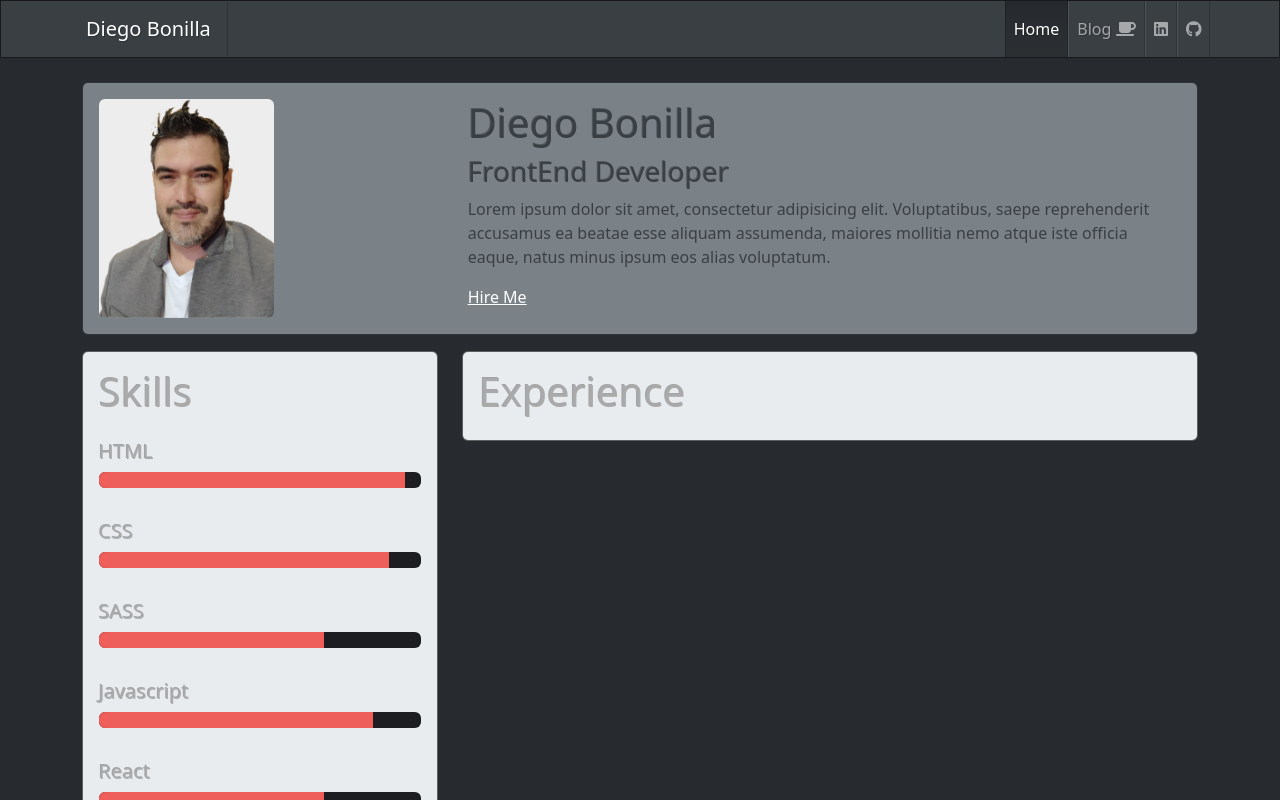
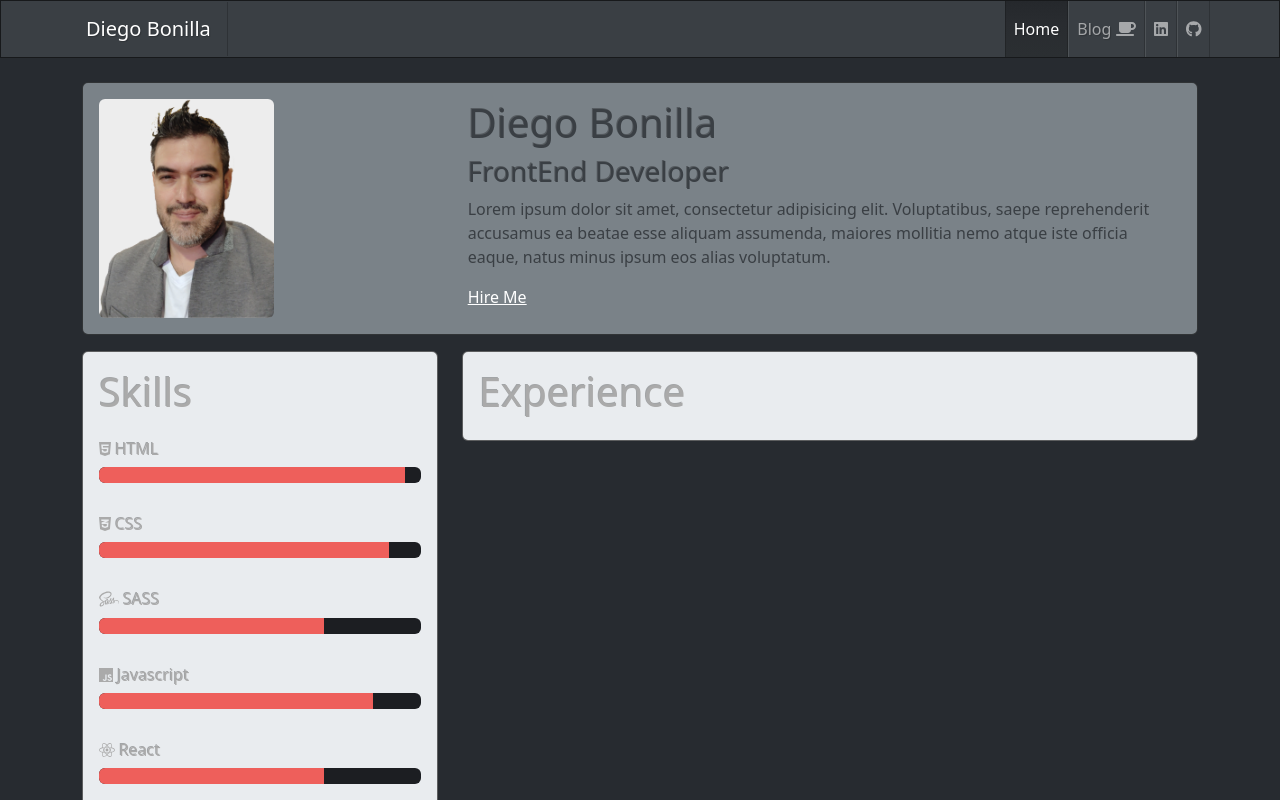
Before and after one commit to drbv27/MyPortfolio, a Next.js app: page / in a window 1280 px wide. Shown: the top 800 px of the page. Built offline with nearby package versions, Linux system fonts and the light colour scheme.

Commit message:
adding some icons

```diff
--- a/components/skill.js
+++ b/components/skill.js
@@ -1,6 +1,7 @@
-const Skill = ({skill,percentage,key}) => (
+import { FontAwesomeIcon } from '@fortawesome/react-fontawesome'
+const Skill = ({skill,percentage,icon,key}) => (
     <div className="py-3" key={key}>
-    <h5>{skill}</h5>
+    <h6><FontAwesomeIcon icon={icon} /> {skill}</h6>
     <div className="progress">
         <div
             className="progress-bar bg-danger"
--- a/pages/index.js
+++ b/pages/index.js
@@ -28,8 +28,8 @@ const Index = () => {
                         <div className="card-body">
                             <h1>Skills</h1>
                             {
-                                skills.map(({skill,percentage},i)=>(
-                                    <Skill skill={skill} percentage={percentage} key={i}/>
+                                skills.map(({skill,percentage,icon},i)=>(
+                                    <Skill skill={skill} percentage={percentage} icon={icon} key={i}/>
                                  ))
                             }
                         </div>
--- a/profile.js
+++ b/profile.js
@@ -1,30 +1,39 @@
+import {  faHtml5, faCss3, faSass, faJs, faReact,faCss3Alt } from '@fortawesome/free-brands-svg-icons'
+import { faCircleChevronRight, faPaintbrush } from '@fortawesome/free-solid-svg-icons'
 export const skills = [
     {
         skill: 'HTML',
         percentage:95,
+        icon:faHtml5
     },
     {
         skill: 'CSS',
         percentage:90,
+        icon:faCss3Alt
     },
     {
         skill: 'SASS',
         percentage:70,
+        icon:faSass
     },
     {
         skill: 'Javascript',
         percentage:85,
+        icon:faJs
     },
     {
         skill: 'React',
         percentage:70,
+        icon:faReact
     },
     {
         skill: 'Styled Components',
         percentage:80,
+        icon:faPaintbrush
     },
     {
         skill: 'NEXT Js',
         percentage:70,
+        icon:faCircleChevronRight
     }
 ]
```
